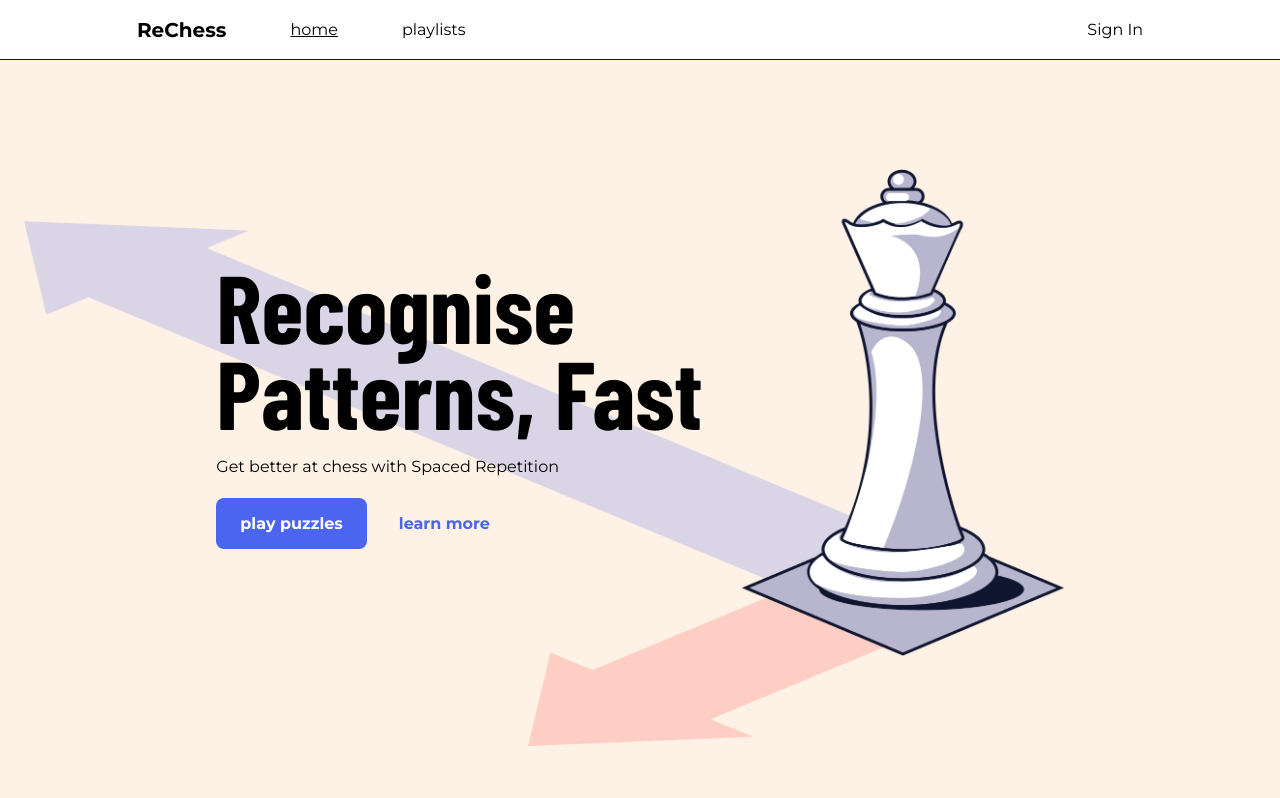
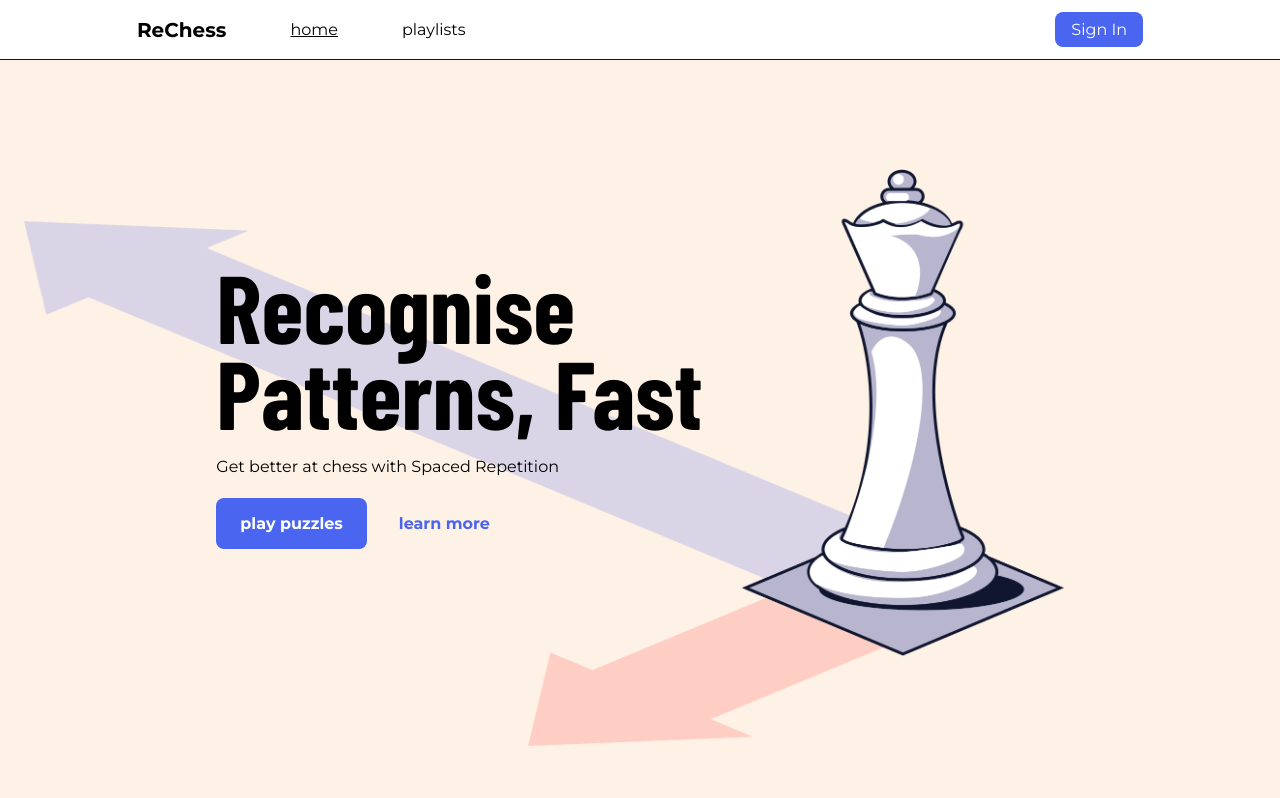
Before and after one commit to Boom123bam/Res-pawn, a SvelteKit app: page / in a window 1280 px wide. Shown: the top 798 px of the page. Built offline with nearby package versions, Linux system fonts and the light colour scheme; no server answers.

Commit message:
Update Navbar.svelte
'sign in to save progress' navbar

```diff
--- a/src/components/Navbar.svelte
+++ b/src/components/Navbar.svelte
@@ -4,7 +4,6 @@
 
   let showRightMenu = false;
   let showMobileMenu = false;
-  // TODO: if on play page and no user data, show button saying sign in to save progress
 </script>
 
 <nav>
@@ -50,7 +49,15 @@
       </li>
     {:else}
       <li class="user">
-        <a href="/auth/signin">Sign In</a>
+        <a href="/auth/signin">
+          {#if $page.url.pathname.endsWith("/play")}
+            <button class="cta sign-in">
+              Sign In to save progress</button
+            >
+          {:else}
+            <button class="cta sign-in"> Sign In </button>
+          {/if}
+        </a>
       </li>
     {/if}
   </ul>
@@ -184,6 +191,11 @@
     background-color: #00000050;
     z-index: -1;
   }
+  button.sign-in {
+    padding: 0.5rem 1rem;
+    border-radius: var(--br-small);
+    font-weight: 400;
+  }
   .mobile-menu {
     border-left: var(--border);
     width: 50%;
```
